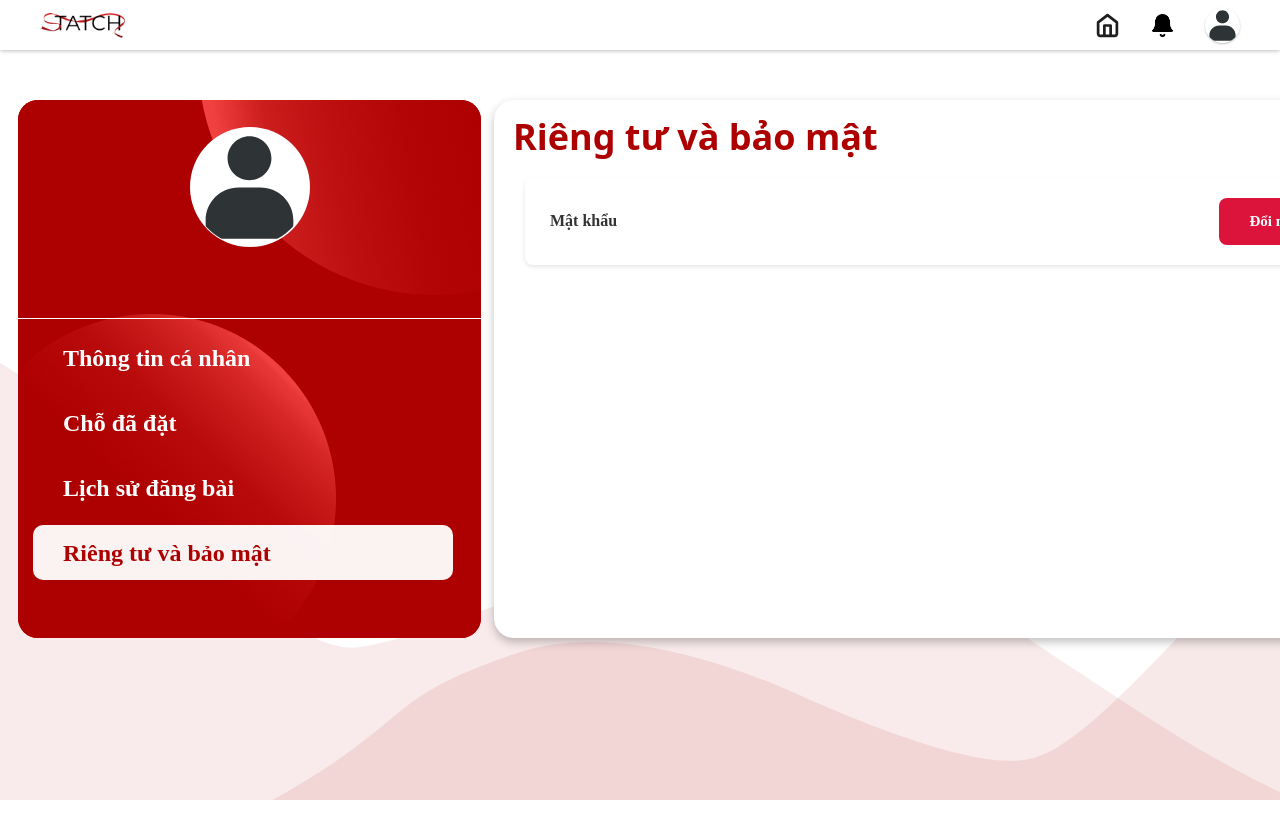
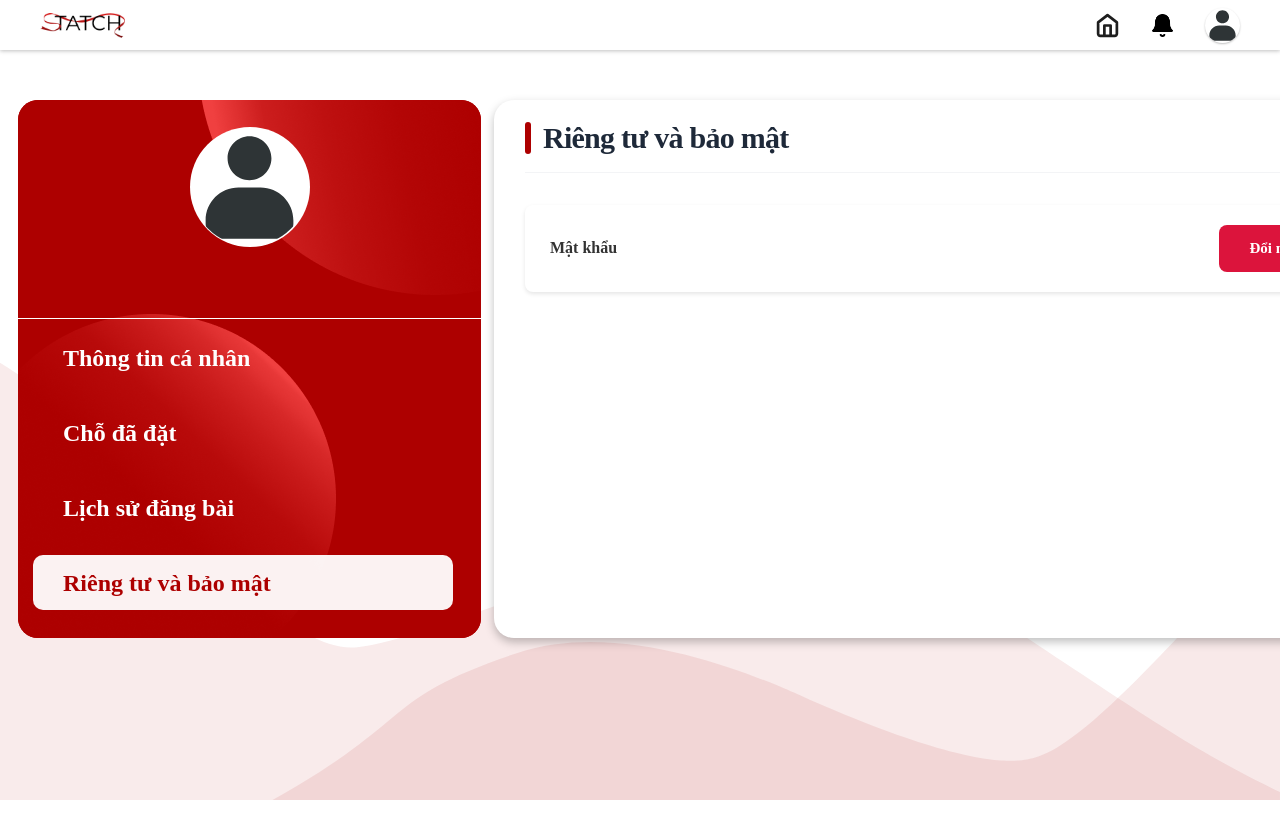
Before and after one commit to ZIziSora2430/Statch, a React (Vite) app in the folder frontend1/: page /profile in a window 1280 px wide. Both pictures are taken after a click on the element "Riêng tư và bảo mật". Shown: the top 838 px of the page. Built offline with nearby package versions, Linux system fonts and the light colour scheme; no server answers.

Commit message:
profile refine UI

```diff
--- a/frontend1/src/components/profile/ProfileForm.jsx
+++ b/frontend1/src/components/profile/ProfileForm.jsx
@@ -92,7 +92,7 @@ export default function ProfileForm({
                 <div className="grid grid-cols-1 md:grid-cols-12 gap-6">
                     <div className="md:col-span-3 flex flex-col gap-2">
                         <label className="text-gray-700 font-bold text-sm">Giới tính</label>
-                        <select value={sex} disabled={!isEditingInfo} onChange={(e) => setSex(e.target.value)} className={`w-full p-3 rounded-xl font-bold outline-none ${isEditingInfo ? 'bg-white border border-gray-300 shadow-sm' : 'bg-gray-100'}`}>
+                        <select value={sex} disabled={!isEditingInfo} onChange={(e) => setSex(e.target.value)} className={`w-full p-3 rounded-xl font-bold text-gray-800 outline-none transition-all ${isEditingInfo ? 'bg-white border border-[#AD0000] ring-1 ring-[#AD0000] shadow-sm' : 'bg-gray-100 border-transparent'}`}>
                             <option value="male">Nam</option>
                             <option value="female">Nữ</option>
                             <option value="undisclosed">Khác</option>
@@ -105,13 +105,13 @@ export default function ProfileForm({
                     <div className="md:col-span-6 flex flex-col gap-2">
                         <label className="text-gray-700 font-bold text-sm">Ngày sinh</label>
                         <div className="flex gap-2">
-                             <select value={dob.day} disabled={!isEditingInfo} onChange={(e) => setDob({...dob, day: e.target.value})} className={`flex-1 p-3 rounded-xl font-bold outline-none ${isEditingInfo ? 'bg-white border border-gray-300 shadow-sm' : 'bg-gray-100'}`}>
+                             <select value={dob.day} disabled={!isEditingInfo} onChange={(e) => setDob({...dob, day: e.target.value})} className={`w-full p-3 rounded-xl font-bold text-gray-800 outline-none transition-all ${isEditingInfo ? 'bg-white border border-[#AD0000] ring-1 ring-[#AD0000] shadow-sm' : 'bg-gray-100 border-transparent'}`}>
                                 {[...Array(31)].map((_, i) => <option key={i+1} value={i+1}>{i+1}</option>)}
                             </select>
-                            <select value={dob.month} disabled={!isEditingInfo} onChange={(e) => setDob({...dob, month: e.target.value})} className={`flex-1 p-3 rounded-xl font-bold outline-none ${isEditingInfo ? 'bg-white border border-gray-300 shadow-sm' : 'bg-gray-100'}`}>
+                            <select value={dob.month} disabled={!isEditingInfo} onChange={(e) => setDob({...dob, month: e.target.value})} className={`w-full p-3 rounded-xl font-bold text-gray-800 outline-none transition-all ${isEditingInfo ? 'bg-white border border-[#AD0000] ring-1 ring-[#AD0000] shadow-sm' : 'bg-gray-100 border-transparent'}`}>
                                 {[...Array(12)].map((_, i) => <option key={i+1} value={i+1}>Tháng {i+1}</option>)}
                             </select>
-                            <select value={dob.year} disabled={!isEditingInfo} onChange={(e) => setDob({...dob, year: e.target.value})} className={`flex-1 p-3 rounded-xl font-bold outline-none ${isEditingInfo ? 'bg-white border border-gray-300 shadow-sm' : 'bg-gray-100'}`}>
+                            <select value={dob.year} disabled={!isEditingInfo} onChange={(e) => setDob({...dob, year: e.target.value})} className={`w-full p-3 rounded-xl font-bold text-gray-800 outline-none transition-all ${isEditingInfo ? 'bg-white border border-[#AD0000] ring-1 ring-[#AD0000] shadow-sm' : 'bg-gray-100 border-transparent'}`}>
                                 {[...Array(100)].map((_, i) => <option key={i} value={2025-i}>{2025-i}</option>)}
                             </select>
                         </div>
--- a/frontend1/src/components/profile/SettingChangePass.jsx
+++ b/frontend1/src/components/profile/SettingChangePass.jsx
@@ -8,10 +8,15 @@ export default function PasswordSection() {
       minHeight: '100vh',
       width: 867,
       height:300,
-      top:5,
+      top:-40,
       left: 31,
       fontFamily: 'montserrat'
     }}>
+      <div className="flex items-center gap-3 mb-8 border-b border-gray-100 pb-4">
+        <div className="w-1.5 h-8 bg-[#AD0000] rounded-full"></div>
+        <h1 className="text-3xl font-extrabold text-gray-800 tracking-tight">Riêng tư và bảo mật</h1>
+      </div>
+
       {/* Title */}
       <h2 style={{
         color: 'rgba(135, 135, 135, 1)',
--- a/frontend1/src/pages/UserProfile.jsx
+++ b/frontend1/src/pages/UserProfile.jsx
@@ -259,7 +259,7 @@ export default function UserProfile() {
                     <h1 style={{ position: "absolute", top: 162, fontSize: 25, fontWeight: "700", color: "white" }}>{userName}</h1>
                     <div style={{ position: "absolute", height: '1px', backgroundColor: 'white', width: '100%', bottom: 319 }}/>
 
-                    <div style={{ position: 'absolute', top: 230, left: 0, width: '100%', paddingLeft: 25, display: 'flex', flexDirection: 'column', gap: '10px' }}>
+                    <div style={{ position: 'absolute', top: 230, left: 0, width: '100%', paddingLeft: 25, display: 'flex', flexDirection: 'column', gap: '20px', fontSize: 90 }}>
                         <SidebarBtn label="Thông tin cá nhân" active={activeSection === "info"} onClick={() => setActiveSection("info")} />
                         {role === "traveler" ? (
                             <>
@@ -280,7 +280,7 @@ export default function UserProfile() {
                 <div style={{ width: 923, minHeight: 538, height: "fit-content", position: "absolute", top: 100, right: 23, background: "white", borderRadius: 20, display: "flex", flexDirection: "column", alignItems: "center", boxShadow: '0px 4px 10px rgba(0,0,0,0.25)', paddingBottom: 20 }}>
                     <h1 style={{ fontSize: 36, fontWeight: '700', color: '#AD0000', position: 'absolute', left: 19, top: 10 }}>
                         {activeSection === "bookCalen" && "Lịch đặt phòng"}
-                        {activeSection === "setting" && "Riêng tư và bảo mật"}
+                        {activeSection === "setting"}
                     </h1>
 
                     <div style={{ marginTop: 60, width: '100%', position: 'relative' }}>
```
